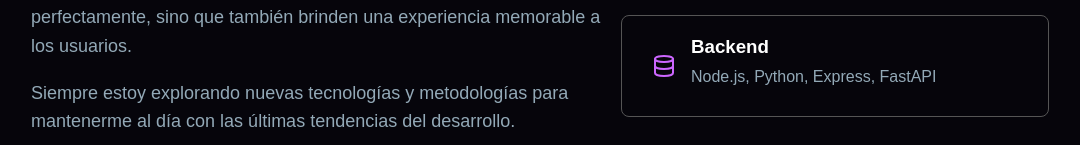
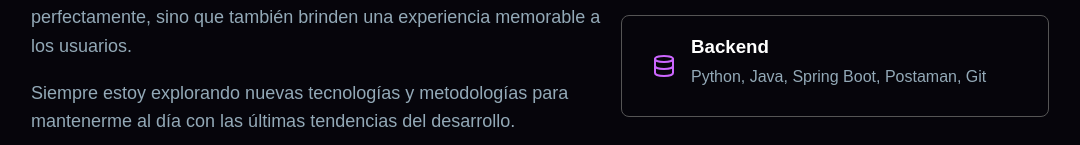
Before and after one commit to andres-brinez/aboutMe, a plain HTML site: page index.html in a window 1280 px wide. Shown: the part 1215-1360 px from the top of the page, without its empty margins (79-1159 px from the left). Drawn offline with Linux system fonts and the light colour scheme.

Commit message:
Se cambian las habilidades del backend

```diff
--- a/index.html
+++ b/index.html
@@ -118,7 +118,7 @@
                     </svg>
                     <div class="skill-text">
                         <h3>Backend</h3>
-                        <p>Node.js, Python, Express, FastAPI</p>
+                        <p> Python, Java, Spring Boot, Postaman, Git</p>
                     </div>
                 </div>
             </article>
```
